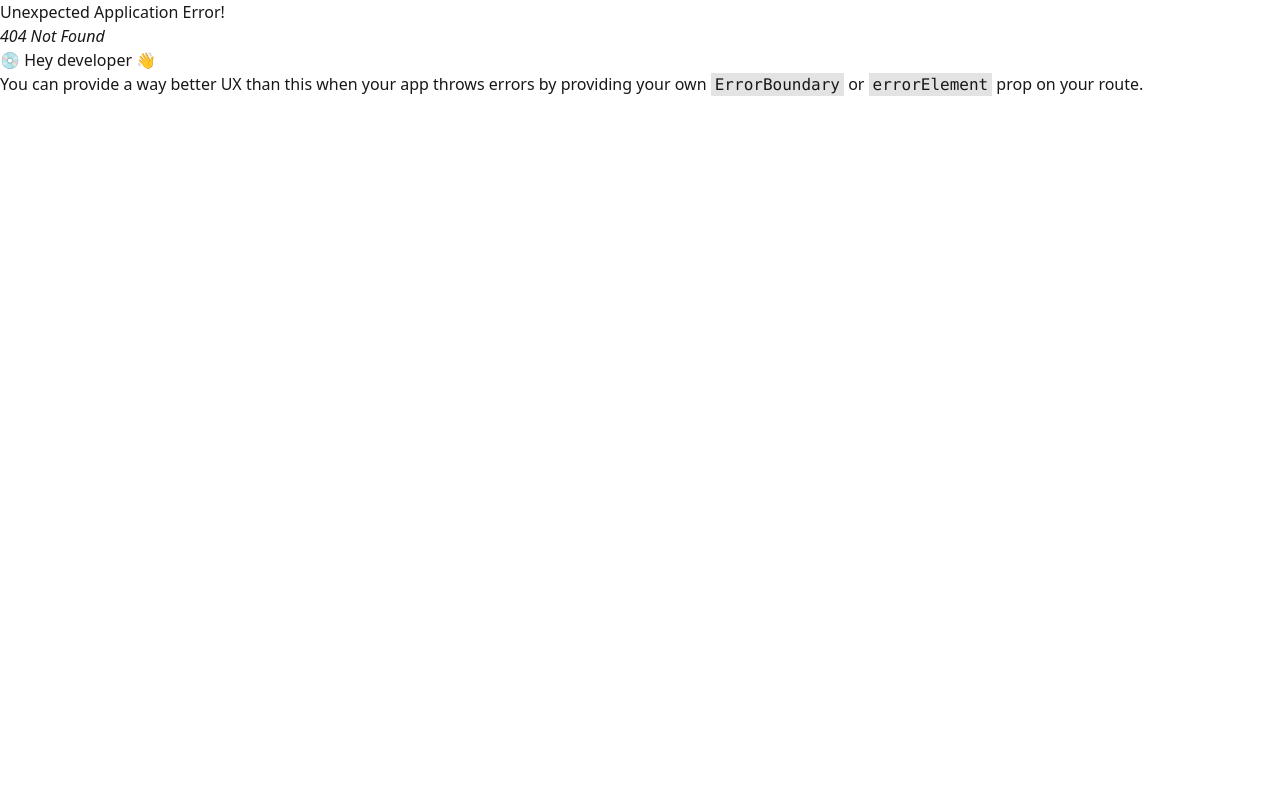
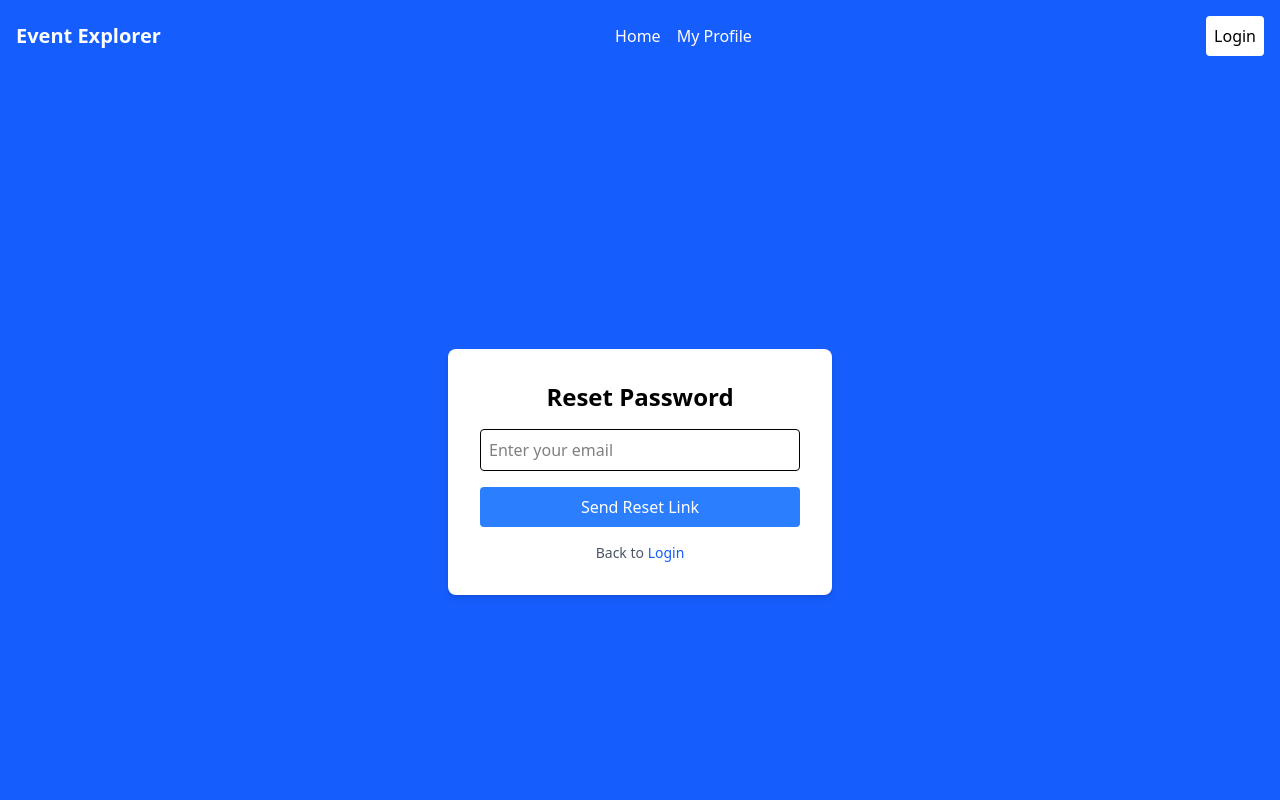
Before and after one commit to Shorifuzzaman2020/Event-Explorer, a React (Vite) app: page /forgot-password in a window 1280 px wide. Before the commit this address had no page. Shown: the top 800 px of the page. Built offline with nearby package versions, Linux system fonts and the light colour scheme; no server answers.

Commit message:
forget password section done

```diff
--- a/src/main.jsx
+++ b/src/main.jsx
@@ -14,6 +14,7 @@ import Register from './pages/Register.jsx';
 import ProtectedRoute from './pages/ProtectedRoute.jsx';
 import Profile from './pages/Profile.jsx';
 import EventDetails from './pages/EventDetails.jsx';
+import ForgotPassword from './pages/ForgetPassword.jsx';
 
 
 const router = createBrowserRouter([
@@ -49,6 +50,11 @@ const router = createBrowserRouter([
           </ProtectedRoute>
         ),
       },
+      {
+        path: 'forgot-password',
+        element: <ForgotPassword/>
+      },
+
     ],
   },
 ]);
--- /dev/null
+++ b/src/pages/ForgetPassword.jsx
@@ -0,0 +1,61 @@
+import { useState } from 'react';
+import { getAuth, sendPasswordResetEmail } from 'firebase/auth';
+import { Link } from 'react-router-dom';
+import { useDocumentTitle } from '../hooks/useDocumentTitle';
+
+function ForgotPassword() {
+  useDocumentTitle('Forgot Password | Event Explorer');
+  const [email, setEmail] = useState('');
+  const [message, setMessage] = useState('');
+  const [error, setError] = useState('');
+
+  const handleReset = async (e) => {
+    e.preventDefault();
+    const auth = getAuth();
+
+    try {
+      await sendPasswordResetEmail(auth, email);
+      setMessage('Password reset email sent. Check your inbox.');
+      setError('');
+    } catch (err) {
+      setError('Failed to send reset email. Please check your email address.');
+      setMessage('');
+    }
+  };
+
+  return (
+    <div className="flex flex-col items-center justify-center min-h-screen bg-blue-600 text-white p-6">
+      <div className="bg-white text-black p-8 rounded-lg shadow-md w-full max-w-sm">
+        <h2 className="text-2xl font-bold text-center mb-4">Reset Password</h2>
+        {message && <p className="text-green-600 text-sm text-center">{message}</p>}
+        {error && <p className="text-red-500 text-sm text-center">{error}</p>}
+        <form onSubmit={handleReset} className="space-y-4">
+          <input
+            type="email"
+            placeholder="Enter your email"
+            value={email}
+            required
+            onChange={(e) => setEmail(e.target.value)}
+            className="w-full p-2 border rounded"
+          />
+          <button
+            type="submit"
+            className="w-full bg-blue-500 text-white p-2 rounded hover:bg-blue-700"
+          >
+            Send Reset Link
+          </button>
+        </form>
+        <div className="mt-4 text-center">
+          <p className="text-sm text-gray-600">
+            Back to{" "}
+            <Link to="/login" className="text-blue-600 hover:underline">
+              Login
+            </Link>
+          </p>
+        </div>
+      </div>
+    </div>
+  );
+}
+
+export default ForgotPassword;
--- a/src/pages/Login.jsx
+++ b/src/pages/Login.jsx
@@ -1,10 +1,9 @@
 
 import React, { useState } from "react";
-import { useNavigate } from "react-router-dom";
+import { useNavigate, Link } from "react-router-dom";
 import { signInWithEmailAndPassword, signInWithPopup } from "firebase/auth";
 import { auth, googleProvider } from "../firebase.init";
 import { useUser } from "../UserContext";
-import { Link } from "react-router-dom";
 import { FaEye, FaEyeSlash } from "react-icons/fa";
 import { useDocumentTitle } from "../hooks/useDocumentTitle";
 
@@ -25,12 +24,8 @@ const Login = () => {
     try {
       const userCredential = await signInWithEmailAndPassword(auth, formData.email, formData.password);
       const user = userCredential.user;
-
-
       setUser(user);
       setIsLoggedIn(true);
-
-
       navigate("/profile");
     } catch (err) {
       setError("Invalid email or password.");
@@ -81,6 +76,11 @@ const Login = () => {
               {showPassword ? <FaEyeSlash /> : <FaEye />}
             </span>
           </div>
+          <div className="text-right">
+            <Link to="/forgot-password" className="text-sm text-blue-600 hover:underline">
+              Forgot Password?
+            </Link>
+          </div>
           <button
             type="submit"
             className="w-full bg-blue-500 text-white p-2 rounded hover:bg-blue-700"
@@ -97,10 +97,7 @@ const Login = () => {
         <div className="mt-4 text-center">
           <p className="text-sm text-gray-600">
             Don't have an account?{" "}
-            <Link
-              to="/register"
-              className="text-blue-600 hover:underline"
-            >
+            <Link to="/register" className="text-blue-600 hover:underline">
               Register here
             </Link>
           </p>
```
